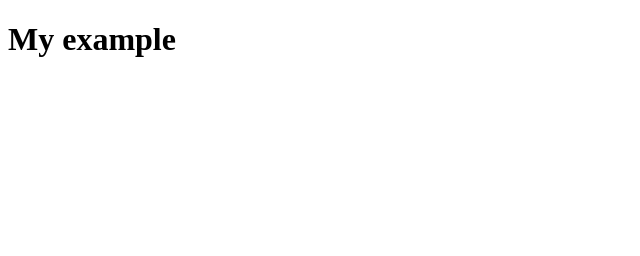
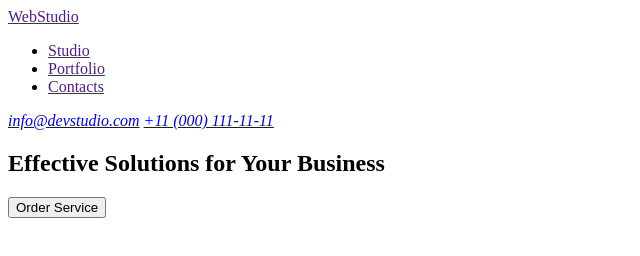
Before and after one commit to volodimirfushtei/goit-markup-hw-07, a plain HTML site: page index.html in a window 1280 px wide. Shown: the whole page, without its empty margins (0-640 px from the left). Drawn offline with Linux system fonts and the light colour scheme.

Commit message:
index.html

```diff
--- a/index.html
+++ b/index.html
@@ -6,6 +6,29 @@
     <title>Document</title>
 </head>
 <body>
-   <h1>My example</h1>
+<header>
+    <section>
+<a href="">WebStudio</a>
+<nav>
+    <ul>
+        <li><a href="">Studio</a></li>
+        <li><a href="">Portfolio</a></li>
+        <li><a href="">Contacts</a></li>
+    </ul>
+</nav>
+<address>
+    <a href="mailto:info@devstudio.com">info@devstudio.com</a>
+    <a href="tel:+11 (000) 111-11-11">+11 (000) 111-11-11</a>
+</address>
+ </section>
+ <section>
+<h1>Effective Solutions
+for Your Business</h1>
+<button type="button">Order Service</button>
+</section>
+
+
+
+</header>
 </body>
 </html>
```
Also changed, not shown: 1 other file.
